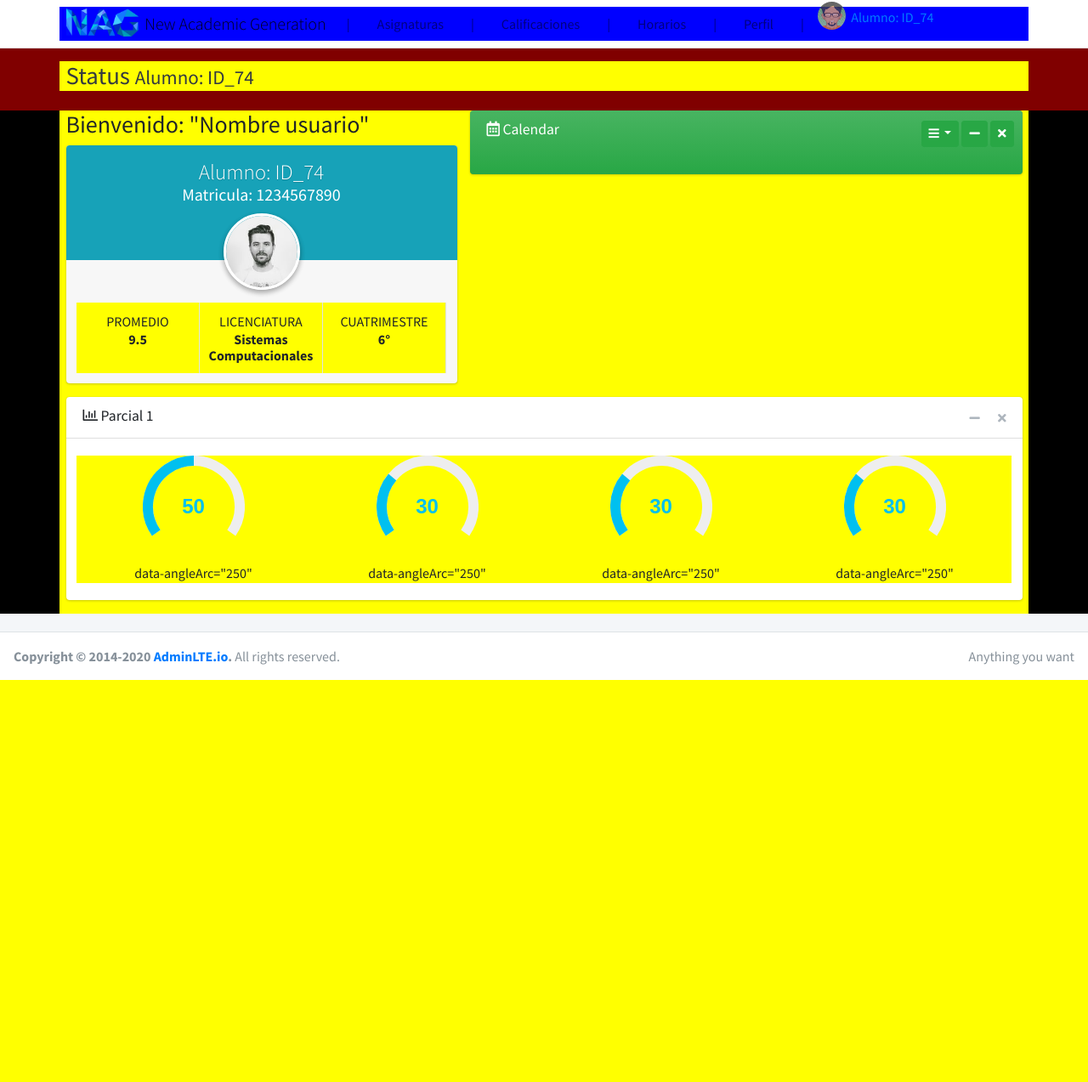
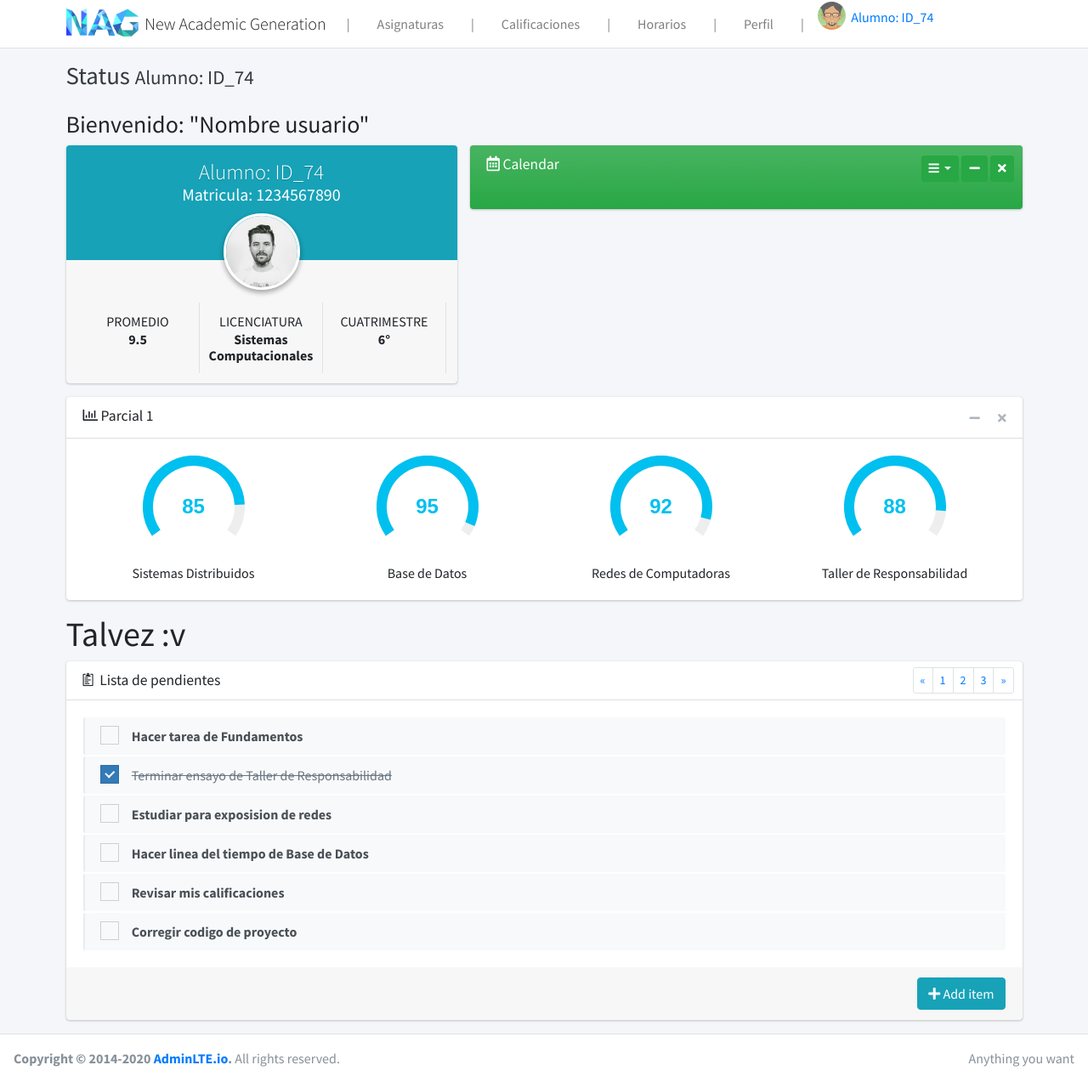
Before and after one commit to EmpresauriosMX/NAG, a PHP site: page /alumnos/Index_alumnos.html in a window 1280 px wide. Shown: the whole page at 85% size. Before the commit the page ends 800 px from the top, so only its background shows below. Run offline with PHP 8.4, Linux system fonts and the light colour scheme; some libraries are stand-ins or nearby versions.

Commit message:
Index alumnos version 3
sin estilos y mas chido ;v

```diff
--- a/alumnos/Index_alumnos.html
+++ b/alumnos/Index_alumnos.html
@@ -125,12 +125,12 @@ scratch. This page gets rid of all links and provides the needed markup only.
     <!-- Main content -->
     <div class="content">
       <div class="container">
-
-        <!--~~~~~~~~~~~~~~~~~~~~~~~~~~~~~~~~~~~~~~~~~~~~~~~~~~~~~~~~~~~~~~~~~~~~~~~~~~~~~~~~~~~~~~~~~~~~~~~~~~~~~~~~~~~~~~~~~++-->
+        <h3>Bienvenido: "Nombre usuario"</h3>
+        <!--~~~~~~~~~~~~~~~~~~~~~~~~~~~~~~~~~~~~~~~~~~~~~~~~~~~~~~~~~~~~~~~~~~~~~~~~~~~~~~~~~~~~~~~~~~~~~~~~~~~~~~~~~~~~~~~~~~~-->
         <!--Perfil de Usuario-->
         <div class="row">
             <div class="col-md-5">
-                <h3>Bienvenido: "Nombre usuario"</h3>
+
                 <!-- Widget: user widget style 1 -->
                 <div class="card card-widget widget-user">
                   <!-- Add the bg color to the header using any of the bg-* classes -->
@@ -172,7 +172,7 @@ scratch. This page gets rid of all links and provides the needed markup only.
                 <!-- /.widget-user -->
               </div>
 
-
+              <!--Calendario-->
               <div class="col-md-7">
               <div class="card bg-gradient-success">
                 <div class="card-header border-0">
@@ -212,7 +212,7 @@ scratch. This page gets rid of all links and provides the needed markup only.
                 <!-- /.card-body -->
               </div>
             </div>
-
+            <!--Fin Calendario-->
 
 
         </div>
@@ -247,30 +247,30 @@ scratch. This page gets rid of all links and provides the needed markup only.
                   <!--En value sera en donde se cambia el promedio-->
                   <div class="col-6 col-md-3 text-center">
                     <input type="text" class="knob" data-thickness="0.2" data-angleArc="250" data-angleOffset="-125"
-                           value="50" data-width="120" data-height="120" data-fgColor="#00c0ef">
+                           value="85" data-width="120" data-height="120" data-fgColor="#00c0ef">
 
-                    <div class="knob-label">data-angleArc="250"</div>
+                    <div class="knob-label">Sistemas Distribuidos</div>
                   </div>
 
                   <div class="col-6 col-md-3 text-center">
                     <input type="text" class="knob" data-thickness="0.2" data-angleArc="250" data-angleOffset="-125"
-                           value="30" data-width="120" data-height="120" data-fgColor="#00c0ef">
+                           value="95" data-width="120" data-height="120" data-fgColor="#00c0ef">
 
-                    <div class="knob-label">data-angleArc="250"</div>
+                    <div class="knob-label">Base de Datos</div>
                   </div>
 
                   <div class="col-6 col-md-3 text-center">
                     <input type="text" class="knob" data-thickness="0.2" data-angleArc="250" data-angleOffset="-125"
-                           value="30" data-width="120" data-height="120" data-fgColor="#00c0ef">
+                           value="92" data-width="120" data-height="120" data-fgColor="#00c0ef">
 
-                    <div class="knob-label">data-angleArc="250"</div>
+                    <div class="knob-label">Redes de Computadoras</div>
                   </div>
 
                   <div class="col-6 col-md-3 text-center">
                     <input type="text" class="knob" data-thickness="0.2" data-angleArc="250" data-angleOffset="-125"
-                           value="30" data-width="120" data-height="120" data-fgColor="#00c0ef">
+                           value="88" data-width="120" data-height="120" data-fgColor="#00c0ef">
 
-                    <div class="knob-label">data-angleArc="250"</div>
+                    <div class="knob-label">Taller de Responsabilidad</div>
                   </div>
                   <!-- ./col -->
                 </div>
@@ -281,6 +281,127 @@ scratch. This page gets rid of all links and provides the needed markup only.
             <!-- /.card -->
           </div>
         </div>
+        <!--Fin del row de estadisticas-->
+
+        <h1>Talvez :v</h1>
+
+        <!--Inicio de row Lista -->
+        <div class="row">
+          <div class="col-12">
+             <!-- TO DO List -->
+             <div class="card">
+              <div class="card-header">
+                <h3 class="card-title">
+                  <i class="ion ion-clipboard mr-1"></i>
+                  Lista de pendientes
+                </h3>
+
+                <div class="card-tools">
+                  <ul class="pagination pagination-sm">
+                    <li class="page-item"><a href="#" class="page-link">&laquo;</a></li>
+                    <li class="page-item"><a href="#" class="page-link">1</a></li>
+                    <li class="page-item"><a href="#" class="page-link">2</a></li>
+                    <li class="page-item"><a href="#" class="page-link">3</a></li>
+                    <li class="page-item"><a href="#" class="page-link">&raquo;</a></li>
+                  </ul>
+                </div>
+              </div>
+
+
+              <div class="card-body">
+                <ul class="todo-list" data-widget="todo-list">
+
+                  <li>
+                    <!-- checkbox -->
+                    <div  class="icheck-primary d-inline ml-2">
+                      <input type="checkbox" value="" name="todo1" id="todoCheck1">
+                      <label for="todoCheck1"></label>
+                    </div>
+                    <!-- todo text -->
+                    <span class="text">Hacer tarea de Fundamentos</span>
+                    <!-- General tools such as edit or delete-->
+                    <div class="tools">
+                      <i class="fas fa-edit"></i>
+                      <i class="fas fa-trash-o"></i>
+                    </div>
+                  </li>
+
+
+                  <li>
+                    <div  class="icheck-primary d-inline ml-2">
+                      <input type="checkbox" value="" name="todo2" id="todoCheck2" checked>
+                      <label for="todoCheck2"></label>
+                    </div>
+                    <span class="text">Terminar ensayo de Taller de Responsabilidad</span>
+                    <div class="tools">
+                      <i class="fas fa-edit"></i>
+                      <i class="fas fa-trash-o"></i>
+                    </div>
+                  </li>
+
+
+                  <li>
+                    <div  class="icheck-primary d-inline ml-2">
+                      <input type="checkbox" value="" name="todo3" id="todoCheck3">
+                      <label for="todoCheck3"></label>
+                    </div>
+                    <span class="text">Estudiar para exposision de redes</span>
+                    <div class="tools">
+                      <i class="fas fa-edit"></i>
+                      <i class="fas fa-trash-o"></i>
+                    </div>
+                  </li>
+
+
+                  <li>
+                    <div  class="icheck-primary d-inline ml-2">
+                      <input type="checkbox" value="" name="todo4" id="todoCheck4">
+                      <label for="todoCheck4"></label>
+                    </div>
+                    <span class="text">Hacer linea del tiempo de Base de Datos</span>
+                    <div class="tools">
+                      <i class="fas fa-edit"></i>
+                      <i class="fas fa-trash-o"></i>
+                    </div>
+                  </li>
+
+
+                  <li>
+                    <div  class="icheck-primary d-inline ml-2">
+                      <input type="checkbox" value="" name="todo5" id="todoCheck5">
+                      <label for="todoCheck5"></label>
+                    </div>
+                    <span class="text">Revisar mis calificaciones</span>
+                    <div class="tools">
+                      <i class="fas fa-edit"></i>
+                      <i class="fas fa-trash-o"></i>
+                    </div>
+                  </li>
+
+
+                  <li>
+                    <div  class="icheck-primary d-inline ml-2">
+                      <input type="checkbox" value="" name="todo6" id="todoCheck6">
+                      <label for="todoCheck6"></label>
+                    </div>
+                    <span class="text">Corregir codigo de proyecto</span>
+                    <div class="tools">
+                      <i class="fas fa-edit"></i>
+                      <i class="fas fa-trash-o"></i>
+                    </div>
+                  </li>
+
+
+                </ul>
+              </div>
+              <!-- /.card-body -->
+              <div class="card-footer clearfix">
+                <button type="button" class="btn btn-info float-right"><i class="fas fa-plus"></i> Add item</button>
+              </div>
+            </div>
+          </div>
+        </div>
+        <!--Fin del row de Lista-->
 
         </div>
 
--- a/alumnos/estilo.css
+++ b/alumnos/estilo.css
@@ -1,4 +1,4 @@
-body{
+/*body{
     background-color: aqua;
 }
 
@@ -30,6 +30,7 @@ body{
 .wrapper{
     background-color: rgb(95, 0, 247);
 }
+*/
 
 /*
 <!-- CALENDARIO-->
```
